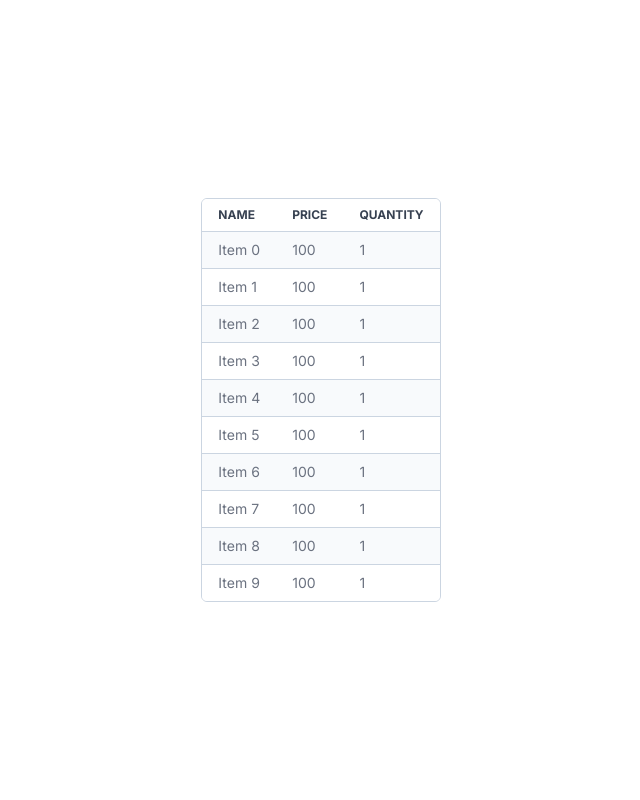
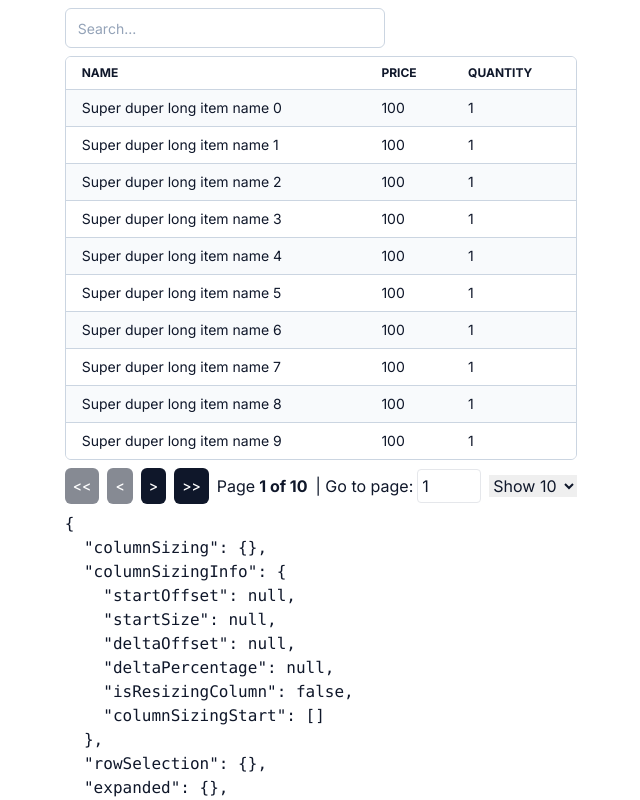
Before and after one commit to sek-consulting/react-table-shadcn-ui, a Next.js app: page / in a window 1280 px wide. Shown: the top 800 px of the page, without its empty margins (319-959 px from the left). Built offline with nearby package versions, Linux system fonts and the light colour scheme.

Commit message:
first draft of pagination

```diff
--- a/components/ui/table.tsx
+++ b/components/ui/table.tsx
@@ -1,20 +1,34 @@
 import * as React from "react"
 
 import {
+  FilterFn,
   flexRender,
   getCoreRowModel,
+  getFilteredRowModel,
+  getPaginationRowModel,
   useReactTable,
   type ColumnDef,
 } from "@tanstack/react-table"
 
+import { RankingInfo, rankItem } from "@tanstack/match-sorter-utils"
+
 import { cn } from "@/lib/utils"
+import { Input } from "@/components/ui/input"
+import { Button } from "@/components/ui/button"
+
+declare module "@tanstack/table-core" {
+  interface FilterMeta {
+    itemRank: RankingInfo
+  }
+}
 
 interface TableProps<T extends object> {
   data: T[]
   columns: ColumnDef<T>[]
   showFooter?: boolean
+  showGlobalFilter?: boolean
   stripedRows?: boolean
-  handleDblClick?: (data: DblClickInfo<T>) => any
+  handleDblClick?: (data: DblClickInfo<T>) => void
 }
 
 export interface DblClickInfo<T extends object> {
@@ -27,19 +41,44 @@ export const Table = <T extends object>({
   data,
   columns,
   showFooter = false,
+  showGlobalFilter = false,
   stripedRows = false,
   handleDblClick = (data) => {},
 }: TableProps<T>) => {
+  const [globalFilter, setGlobalFilter] = React.useState("")
+
   const table = useReactTable({
     data,
     columns,
+    state: {
+      globalFilter,
+    },
+    onGlobalFilterChange: setGlobalFilter,
+    globalFilterFn: fuzzyFilter,
     getCoreRowModel: getCoreRowModel(),
+    getFilteredRowModel: getFilteredRowModel(),
+    getPaginationRowModel: getPaginationRowModel(),
+
+    debugTable: true,
+    debugHeaders: true,
+    debugColumns: false,
   })
 
   return (
+    <div>
+      {showGlobalFilter && (
+        <div className="py-2">
+          <Input
+            value={globalFilter ?? ""}
+            onChange={(event) => setGlobalFilter(event.target.value)}
+            className="w-full md:max-w-xs"
+            placeholder="Search..."
+          />
+        </div>
+      )}
       <div className="overflow-x-auto border border-slate-300 dark:border-slate-700 sm:rounded-md">
-      <table className="w-full text-left text-sm text-gray-500 dark:text-gray-400">
-        <thead className="font bg-white text-xs font-medium uppercase text-gray-700 dark:bg-slate-800 dark:text-gray-400">
+        <table className="w-full text-left text-sm text-slate-900 dark:text-slate-100">
+          <thead className="font bg-white text-xs font-medium uppercase dark:bg-slate-800">
             {table.getHeaderGroups().map((headerGroup) => (
               <tr key={headerGroup.id}>
                 {headerGroup.headers.map((header) => (
@@ -85,7 +124,7 @@ export const Table = <T extends object>({
             ))}
           </tbody>
           {showFooter && (
-          <tfoot className="border-t border-slate-300 bg-white text-xs font-medium uppercase text-gray-700 dark:border-slate-700 dark:bg-slate-800 dark:text-gray-400">
+            <tfoot className="border-t border-slate-300 bg-white text-xs font-medium uppercase dark:border-slate-700  dark:text-gray-400">
               {table.getFooterGroups().map((footerGroup) => (
                 <tr key={footerGroup.id}>
                   {footerGroup.headers.map((header) => (
@@ -107,5 +146,75 @@ export const Table = <T extends object>({
           )}
         </table>
       </div>
+
+      <div className="flex items-center gap-2 py-2">
+        <Button
+          size="sm"
+          onClick={() => table.setPageIndex(0)}
+          disabled={!table.getCanPreviousPage()}
+        >
+          {"<<"}
+        </Button>
+        <Button
+          size="sm"
+          onClick={() => table.previousPage()}
+          disabled={!table.getCanPreviousPage()}
+        >
+          {"<"}
+        </Button>
+        <Button
+          size="sm"
+          onClick={() => table.nextPage()}
+          disabled={!table.getCanNextPage()}
+        >
+          {">"}
+        </Button>
+        <Button
+          size="sm"
+          onClick={() => table.setPageIndex(table.getPageCount() - 1)}
+          disabled={!table.getCanNextPage()}
+        >
+          {">>"}
+        </Button>
+        <span className="flex items-center gap-1">
+          <div>Page</div>
+          <strong>
+            {table.getState().pagination.pageIndex + 1} of{" "}
+            {table.getPageCount()}
+          </strong>
+        </span>
+        <span className="flex items-center gap-1">
+          | Go to page:
+          <input
+            type="number"
+            defaultValue={table.getState().pagination.pageIndex + 1}
+            onChange={(e) => {
+              const page = e.target.value ? Number(e.target.value) - 1 : 0
+              table.setPageIndex(page)
+            }}
+            className="w-16 rounded border p-1"
+          />
+        </span>
+        <select
+          value={table.getState().pagination.pageSize}
+          onChange={(e) => {
+            table.setPageSize(Number(e.target.value))
+          }}
+        >
+          {[10, 20, 30, 40, 50].map((pageSize) => (
+            <option key={pageSize} value={pageSize}>
+              Show {pageSize}
+            </option>
+          ))}
+        </select>
+      </div>
+      <pre>{JSON.stringify(table.getState(), null, 2)}</pre>
+    </div>
   )
 }
+
+const fuzzyFilter: FilterFn<any> = (row, columnId, value, addMeta) => {
+  const itemRank = rankItem(row.getValue(columnId), value)
+  addMeta({ itemRank })
+  return itemRank.passed
+}
--- a/package.json
+++ b/package.json
@@ -37,6 +37,7 @@
     "@radix-ui/react-tabs": "^1.0.2",
     "@radix-ui/react-toggle-group": "^1.0.1",
     "@radix-ui/react-tooltip": "^1.0.3",
+    "@tanstack/match-sorter-utils": "^8.7.6",
     "@tanstack/react-table": "^8.7.9",
     "class-variance-authority": "^0.4.0",
     "clsx": "^1.2.1",
--- a/pages/index.tsx
+++ b/pages/index.tsx
@@ -35,10 +35,10 @@ export default function IndexPage() {
 
   const dummyData = (): Item[] => {
     const items = []
-    for (let i = 0; i < 10; i++) {
+    for (let i = 0; i < 100; i++) {
       items.push({
         id: i,
-        name: `Item ${i}`,
+        name: `Super duper long item name ${i}`,
         price: 100,
         quantity: 1,
       })
@@ -56,11 +56,12 @@ export default function IndexPage() {
       <Head>
         <title>react-table</title>
       </Head>
-      <div className="flex h-screen w-screen items-center justify-center">
+      <div className="flex h-screen w-screen justify-center">
         <Table
           data={dummyData()}
           columns={cols}
           stripedRows
+          showGlobalFilter
           handleDblClick={handleDblClick}
         />
       </div>
```
Also changed, not shown: 2 other files (tests, documents, lock files or other folders). Lines whose indentation alone changed are shown as unchanged.
